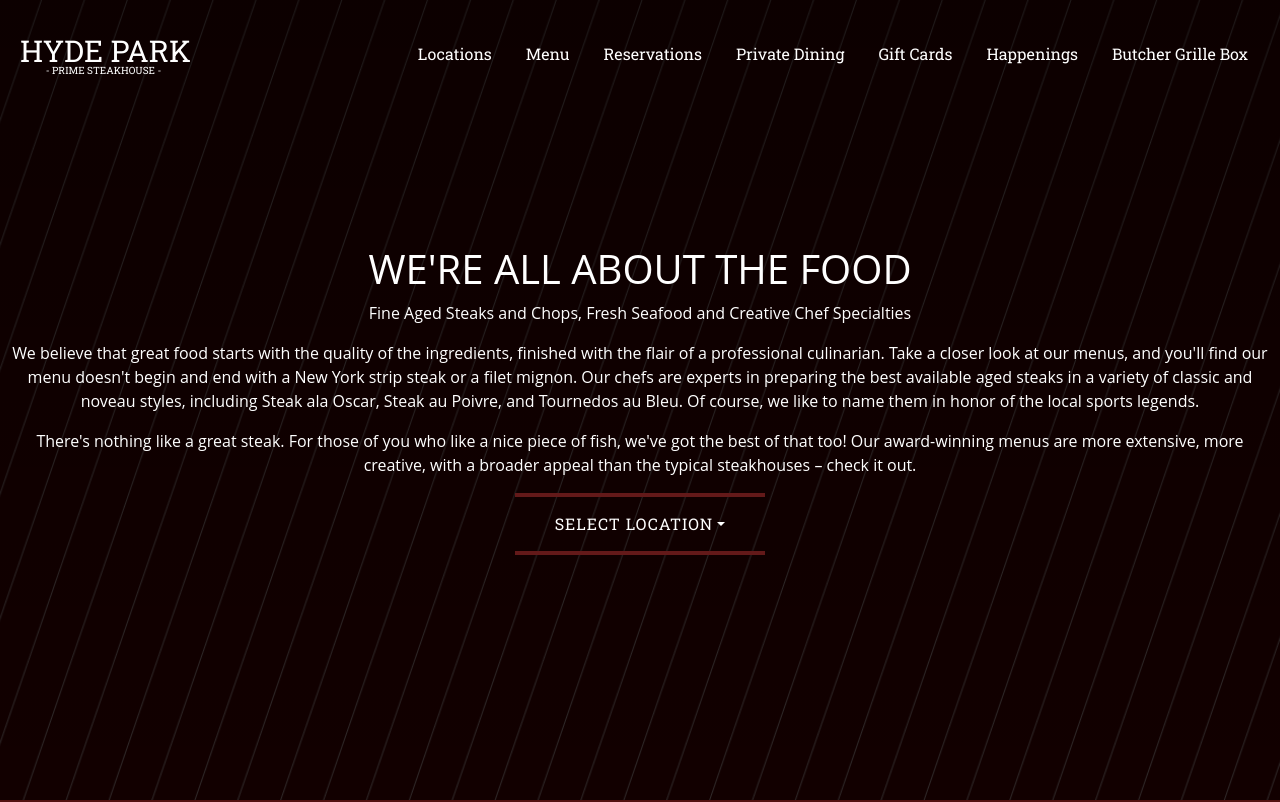
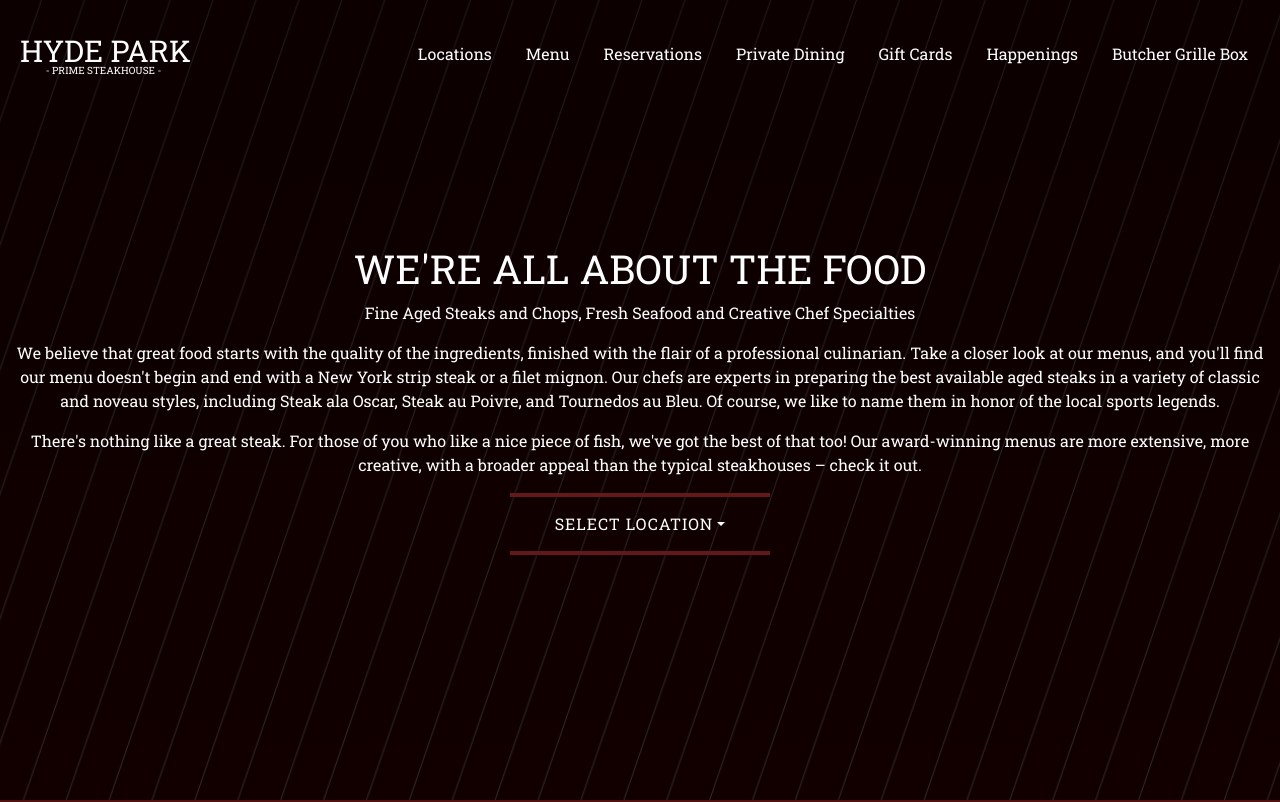
Before and after one commit to CodyGant/hydepark-react, a React (Create React App) app: page /Menu in a window 1280 px wide. Shown: the top 802 px of the page. Built offline with nearby package versions, Linux system fonts and the light colour scheme.

Commit message:
first commit

```diff
--- a/src/Pages/Home.js
+++ b/src/Pages/Home.js
@@ -44,7 +44,7 @@
                   the nation, and with the Beauty & Essex menu, he once again
                   has created waves on the food scene.
                 </p>
-                <Button className="menuButton">VIEW MENU</Button>
+                <Button className="menuButton" href='/Menu'>VIEW MENU</Button>
               </div>
               <div className="imageContainer">
                 <img data-aos="fade-right" className="buildingImage" src={Building} alt="building" />
--- a/src/Pages/menus/DaytonaMenu.js
+++ b/src/Pages/menus/DaytonaMenu.js
@@ -412,6 +412,12 @@
           color: #521111 !important;
           font-weight: 500;
         }
+        @media (max-width: 992px) {
+          .navbar a,
+        p {
+          color: white !important;
+
+        }
       `}</style>
     </div>
   );
--- a/src/index.css
+++ b/src/index.css
@@ -113,7 +113,7 @@
 .reserBtn {
   font-family:'Roboto Slab', serif;
   box-shadow: none !important;
-  width: 250px !important;
+  width: 260px !important;
   letter-spacing: 1px;
   border-radius: 0 !important;
   opacity: 1 !important;
@@ -443,7 +443,7 @@
 @import url(https://fonts.googleapis.com/css?family=Open+Sans:400,500,300,700);
 
 * {
-  font-family: Open Sans;
+  font-family:'Roboto Slab', serif;
 }
 
 .cardContainer {
```
